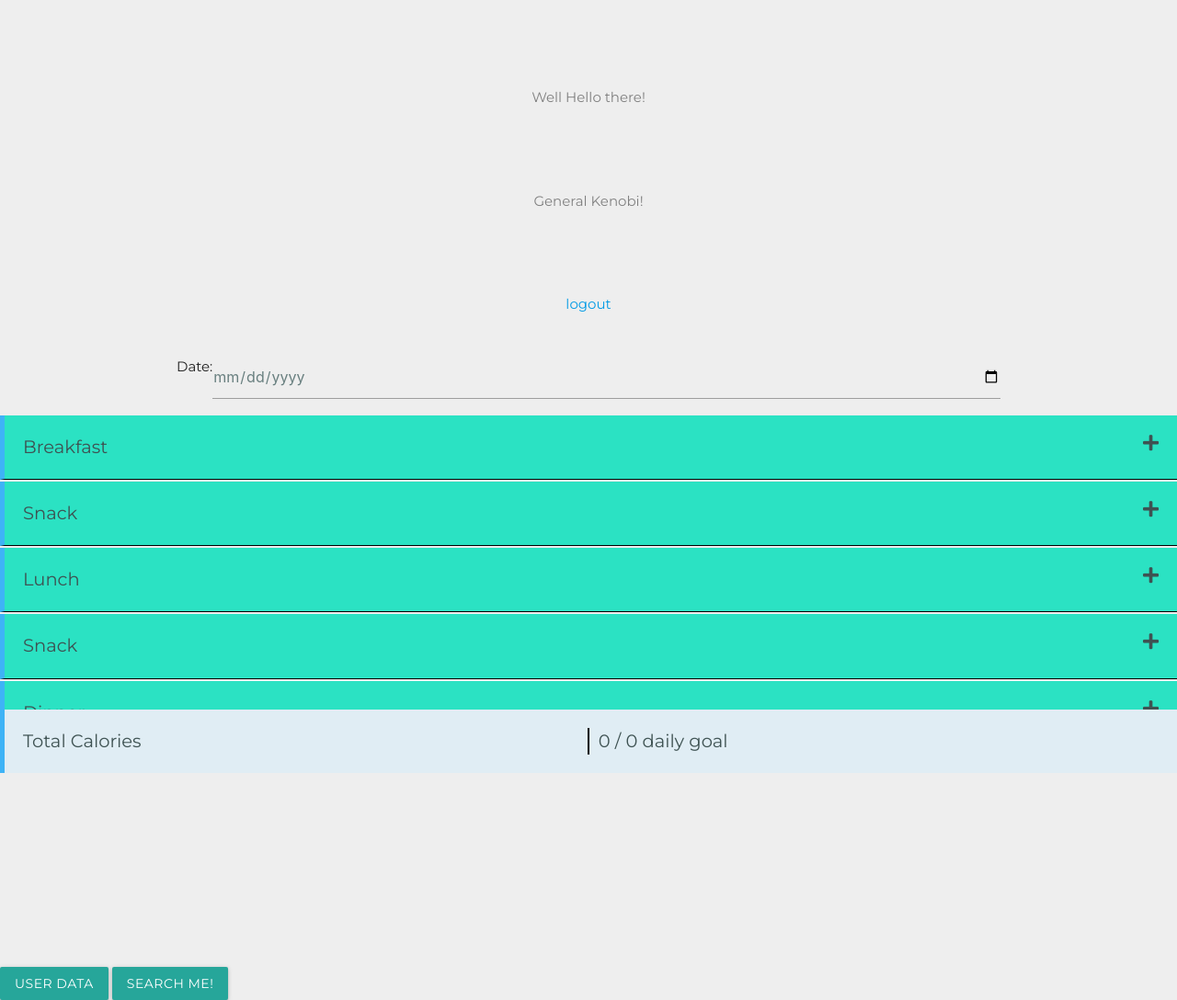
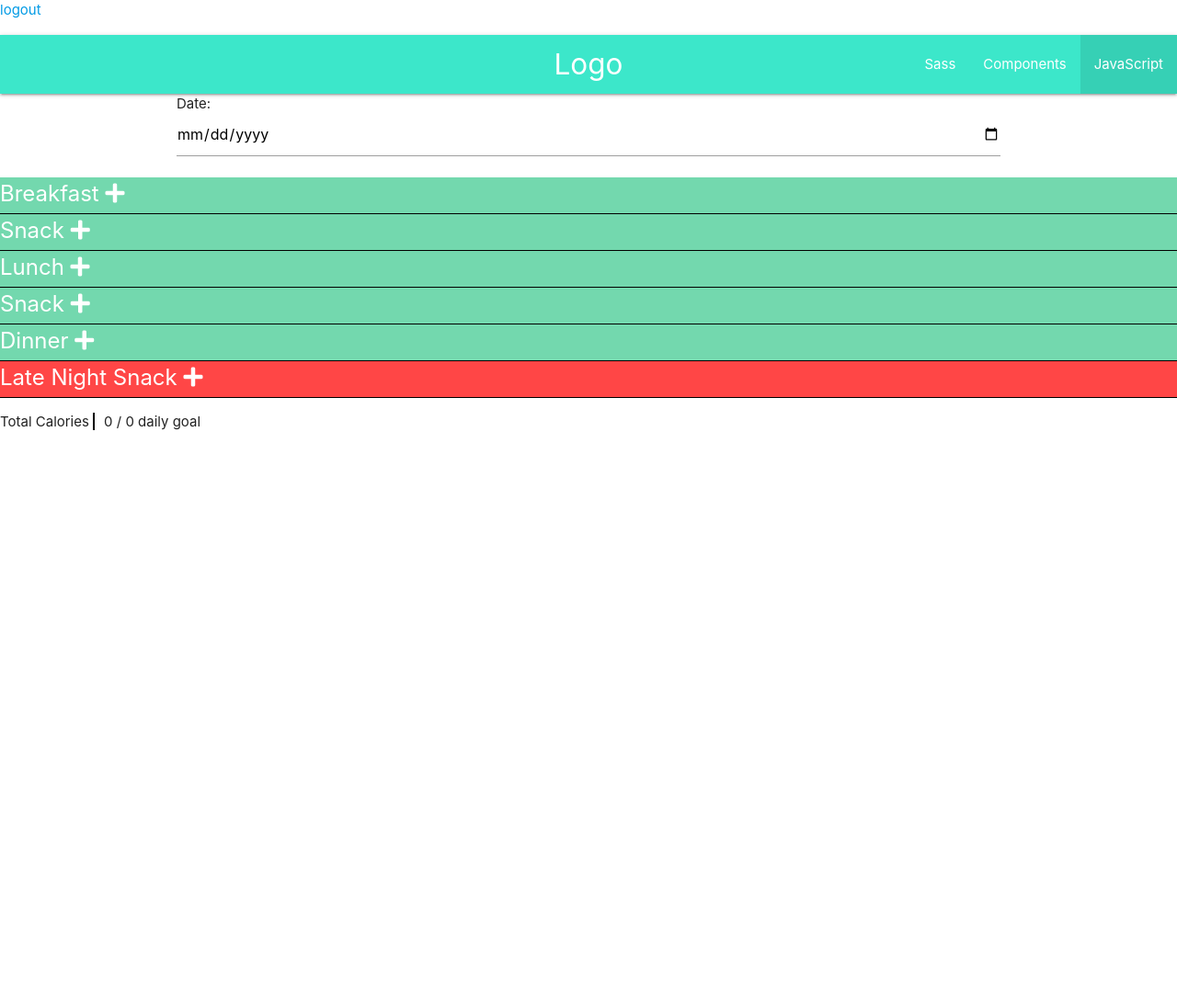
Before and after one commit to JackBragg/PDX-Capstone-Jack, a Django app: page /landing/ in a window 1280 px wide. Shown: the whole page at 92% size. After the commit the page ends 468 px from the top, so only its background shows below. Run offline with Django 3.2, Linux system fonts and the light colour scheme; data that the repository does not hold is empty; some libraries are stand-ins or nearby versions.

Commit message:
css all the things

```diff
--- a/FitAFSite/static/FitAFSite/css/index.css
+++ b/FitAFSite/static/FitAFSite/css/index.css
@@ -1,113 +1,6 @@
 @import url('https://fonts.googleapis.com/css?family=Montserrat:400,700');
-body {
-  background-color: #EEEEEE;
-  font-family: 'Montserrat', sans-serif;
-  display: grid;
-  grid-template-rows: auto;
-  justify-items: center;
-  padding-top: 50px;
-}
-
-body, html {
-  margin: 0;
-  height: 100%;
-}
-
-#app {
-    width: 50%;
-    min-width: 450px;
-}
-nav {
-  padding: 20px 20px 20px 0;
-}
-nav a {
-  padding: 10px;
-  text-decoration: none;
-  background: #fff;
-  border-radius: 3px;
-  color: rgb(0, 110, 255);
-  font-weight: bold;
-  margin-right: 15px;
-}
-
-.holder {
-  background: #fff;
-}
-
-ul {
-  max-height: 40vh;
-  margin: 0;
-  padding: 0;
-  list-style-type: none;
-  overflow: auto;
-}
-
-ul li {
-  padding: 20px;
-  font-size: 1.3em;
-  background-color: #E0EDF4;
-  border-left: 5px solid #3EB3F6;
-  margin-bottom: 2px;
-  color: #3E5252;
-  overflow: hidden;
-}
-
-.completed {
-  background-color: #b7b7b7;
-  border-left: 5px solid #3E5252;
-  text-decoration-line: line-through;
-}
-
-p {
-  text-align:center;
-  padding: 30px 0;
-  color: gray;
-}
-
-.container {
-  display: flex;
-  height: 64px;
-}
-
-input {
-  flex: 1;
-  border: 0;
-  padding: 20px;
-  font-size: 1.3em;
-  background-color: #323333;
-  color: #687F7F;
-}
-
-#btn-add {
-  height: 100%;
-  width: 60px;
-  padding: 0 1em;
-  border: black;
-  background-color: black;
-  color: #687F7F;
-}
-
-li {
-  display: flex;
-  justify-content: space-between;
-}
-
-li > span {
-  width: 75%;
-}
-
-.control-buttons {
-  width: 25%;
-}
-
-.control-buttons > i {
-  float: right;
-  padding-left: 1em;
-  cursor:pointer;
-}
-
-i:hover {
-  opacity: 0.6;
+html {
+  font: Roboto;
 }
 
 .meal-list {
@@ -118,6 +11,25 @@ i:hover {
   display: flex;
   flex-direction: row;
   justify-content: center;
+}
+
+nav {
+  background-color: rgb(60, 231, 202) !important;
+}
+
+.meal-lable-log {
+  border-bottom: 1px solid black;
+  background-color: rgb(115, 216, 174);
+  height: 40px;
+  font: Roboto;
+  color: white;
+  font-size: 24px;
+  padding: 0;
+  margin: 0;
+}
+
+.late-night-snack {
+  background-color: rgb(255, 70, 70);
 }
 
 .meal-in {
@@ -148,3 +60,8 @@ i:hover {
   width: 300px;
   border: 10px solid red;
 }
+
+html {
+  visibility: visible;
+  opacity: 1;
+}
--- a/FitAFSite/static/FitAFSite/js/index.js
+++ b/FitAFSite/static/FitAFSite/js/index.js
@@ -6,6 +6,8 @@ document.addEventListener('DOMContentLoaded', function() {
     var drop_instances = M.Dropdown.init(elems);
     var elem = document.querySelectorAll('.modal');
     var modal_instance = M.Modal.init(elem);
+    var nav_elems = document.querySelectorAll('.sidenav');
+    var nav_instances = M.Sidenav.init(nav_elems);
   });
 
 
--- a/FitAFSite/templates/FitAFSite/index.html
+++ b/FitAFSite/templates/FitAFSite/index.html
@@ -5,9 +5,13 @@
   Meals
 {% endblock title %}
 
+{% block navbar %}
+{% endblock navbar %}
+
 {% block extra_styles %}
 <link rel="stylesheet" href="https://use.fontawesome.com/releases/v5.0.12/css/all.css" integrity="sha384-G0fIWCsCzJIMAVNQPfjH08cyYaUtMwjJwqiRKxxE/rx96Uroj1BtIQ6MLJuheaO9" crossorigin="anonymous">
 <link rel="stylesheet" href="https://cdnjs.cloudflare.com/ajax/libs/materialize/1.0.0/css/materialize.min.css">
+<style>html{visibility: hidden;opacity:0;}</style>
 <link rel="stylesheet" href="{% static 'FitAFSite/css/index.css' %}">
 {% endblock extra_styles %}
 
@@ -15,12 +19,37 @@
 <p><a href="{% url 'logout' %}">logout</a></p>
 
 <div id='app' style='width:100%;'>
+<!-- navbar -->
+  <nav class='my-nav'>
+    <div class="nav-wrapper">
+      {% if user.is_authenticated %}
+      <ul class='left hide-on-med-and-down row'>
+        <li>
+          <a href="#user_modal" class='modal-trigger'> ${ owner.username } </a>
+        </li>
+        <li>
+          <a class="waves-effect waves-light modal-trigger" href="#user_modal">User Data</a>
+        </li>
+        <li>
+          <a class="waves-effect waves-light modal-trigger" href="#search_modal">Search Me!</a>
+        </li>
+      </ul>
+      {% endif %}
+      <a href="{% url 'home' %}" class="brand-logo center">Logo</a>
+      <ul class="right hide-on-med-and-down">
+        <li><a href="sass.html">Sass</a></li>
+        <li><a href="badges.html">Components</a></li>
+        <li class="active"><a href="collapsible.html">JavaScript</a></li>
+      </ul>
+    </div>
+  </nav>
 
+  <!-- date picker -->
   <div class='container'>
     Date: <input type="date" name="bday" v-model='date' v-on:change="getMeal">
   </div>
 
-
+  <!-- meal logs -->
   <div class="meal-log">
     <div class="row">
       <div class="col-md-8">
@@ -28,7 +57,7 @@
 
           <ul>
             <!-- breakfast -->
-            <li style="border-bottom: 1px solid black; background-color: rgb(43, 226, 195)">
+            <li class="meal-lable-log">
               <span>Breakfast</span>
               <i
                 v-on:click="set_add_meal_modal_data('breakfast')"
@@ -55,7 +84,7 @@
             </li>
 
             <!-- snack1 -->
-            <li style="border-bottom: 1px solid black; background-color: rgb(43, 226, 195)">
+            <li class="meal-lable-log">
               <span>Snack</span>
               <i
                 v-on:click="set_add_meal_modal_data('snack1')"
@@ -82,7 +111,7 @@
             </li>
 
             <!-- lunch -->
-            <li style="border-bottom: 1px solid black; background-color: rgb(43, 226, 195)">
+            <li class="meal-lable-log">
               <span>Lunch</span>
               <i
                 v-on:click="set_add_meal_modal_data('lunch')"
@@ -109,7 +138,7 @@
             </li>
 
             <!-- snack2 -->
-            <li style="border-bottom: 1px solid black; background-color: rgb(43, 226, 195)">
+            <li class="meal-lable-log">
               <span>Snack</span>
               <i
                 v-on:click="set_add_meal_modal_data('snack2')"
@@ -136,7 +165,7 @@
             </li>
 
             <!-- dinner -->
-            <li style="border-bottom: 1px solid black; background-color: rgb(43, 226, 195)">
+            <li class="meal-lable-log">
               <span>Dinner</span>
               <i
                 v-on:click="set_add_meal_modal_data('dinner')"
@@ -163,7 +192,7 @@
             </li>
 
             <!-- night_snack -->
-            <li style="border-bottom: 1px solid black; background-color: rgb(43, 226, 195)">
+            <li class="meal-lable-log late-night-snack">
               <span>Late Night Snack</span>
               <i
                 v-on:click="set_add_meal_modal_data('night_snack')"
@@ -200,9 +229,6 @@
       </div>
     </div>
   </div>
-
-  <a class="waves-effect waves-light btn modal-trigger" href="#user_modal">User Data</a>
-  <a class="waves-effect waves-light btn modal-trigger" href="#search_modal">Search Me!</a>
 
   <!-- Add Meal Modal -->
   <div id="add_meal_modal" class="modal">
--- a/templates/base.html
+++ b/templates/base.html
@@ -18,14 +18,10 @@
         </script>         -->
     </head>
     <body>
-        <p> Well Hello there! </p>
-        {% if user.is_authenticated %}
-        <p> General {{ user.username }}! </p>
-        {% else %}
-        <p> General Kenobi! </p>
-        {% endif %}
-        {% block navbar %}
-        {% endblock navbar %}
+
+      {% block navbar %}
+
+      {% endblock navbar %}
 
         {% block content %}
         <p>well hello there.</p>
```
